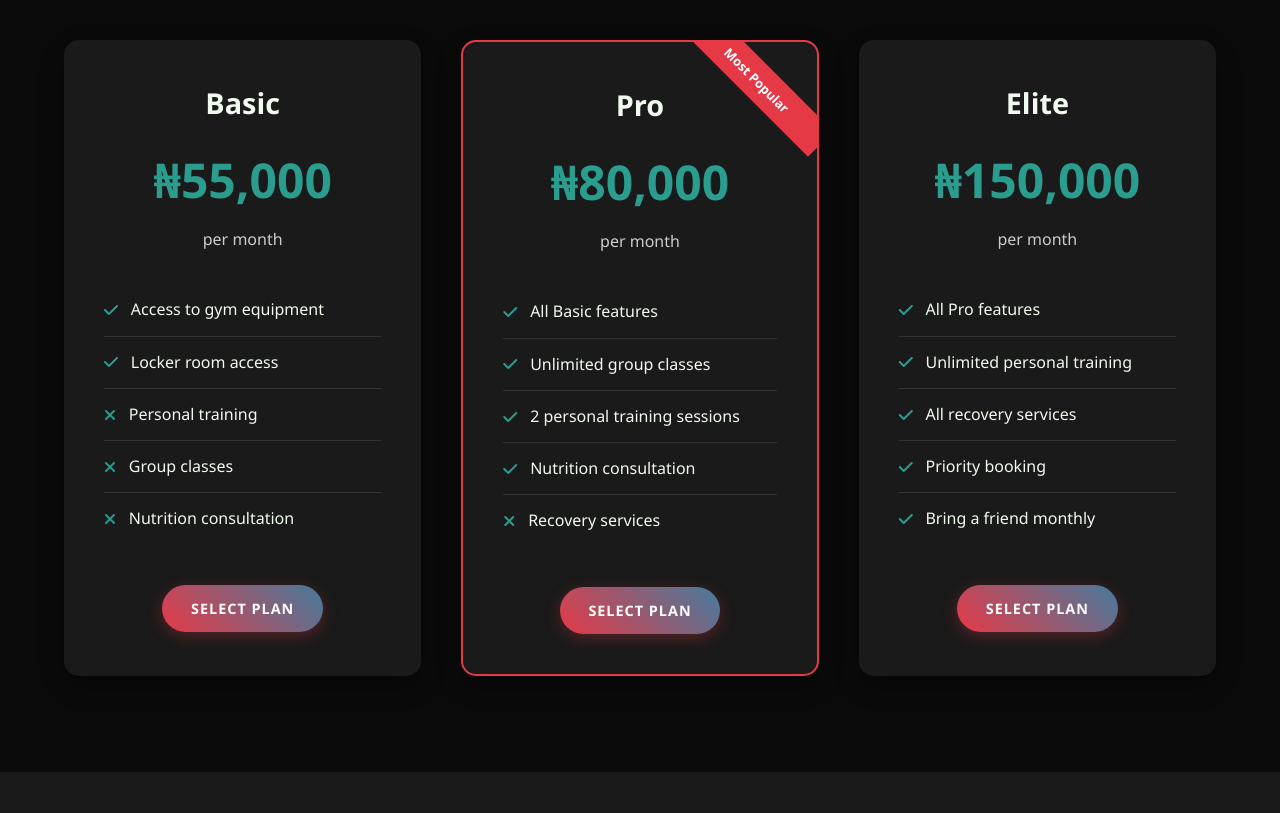
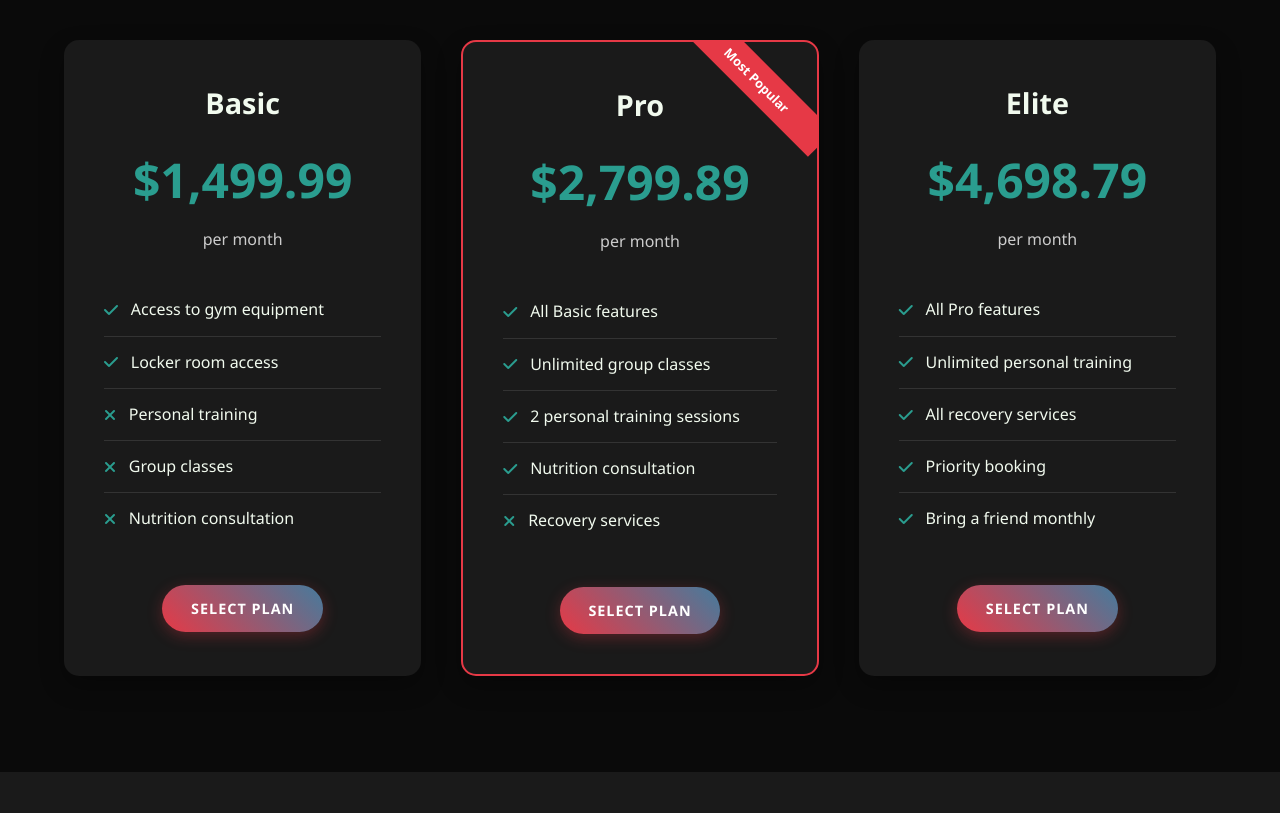
Before and after one commit to aramide2000/Powerflex, a plain HTML site: page index.html in a window 1280 px wide. Shown: the part 8467-9280 px from the top of the page. Drawn offline with Linux system fonts and the light colour scheme.

Commit message:
Update index.html

```diff
--- a/index.html
+++ b/index.html
@@ -1222,7 +1222,7 @@
             <div class="membership-card fade-in">
                 <div class="membership-header">
                     <h3 class="membership-name">Basic</h3>
-                    <div class="membership-price">₦55,000</div>
+                    <div class="membership-price">$1,499.99</div>
                     <div class="membership-duration">per month</div>
                 </div>
                 <ul class="membership-features">
@@ -1239,7 +1239,7 @@
                 <div class="popular-badge">Most Popular</div>
                 <div class="membership-header">
                     <h3 class="membership-name">Pro</h3>
-                    <div class="membership-price">₦80,000</div>
+                    <div class="membership-price">$2,799.89</div>
                     <div class="membership-duration">per month</div>
                 </div>
                 <ul class="membership-features">
@@ -1255,7 +1255,7 @@
             <div class="membership-card fade-in">
                 <div class="membership-header">
                     <h3 class="membership-name">Elite</h3>
-                    <div class="membership-price">₦150,000</div>
+                    <div class="membership-price">$4,698.79</div>
                     <div class="membership-duration">per month</div>
                 </div>
                 <ul class="membership-features">
@@ -1416,7 +1416,7 @@
             </div>
         </div>
         <div class="copyright">
-            <p>&copy; 2022 - 2025 PowerFlex Gym Equipment. All rights reserved.</p>
+            <p>&copy; <b>PowerFlex Gym Equipment. All rights reserved.</b> </p>
         </div>
     </footer>
 
```
